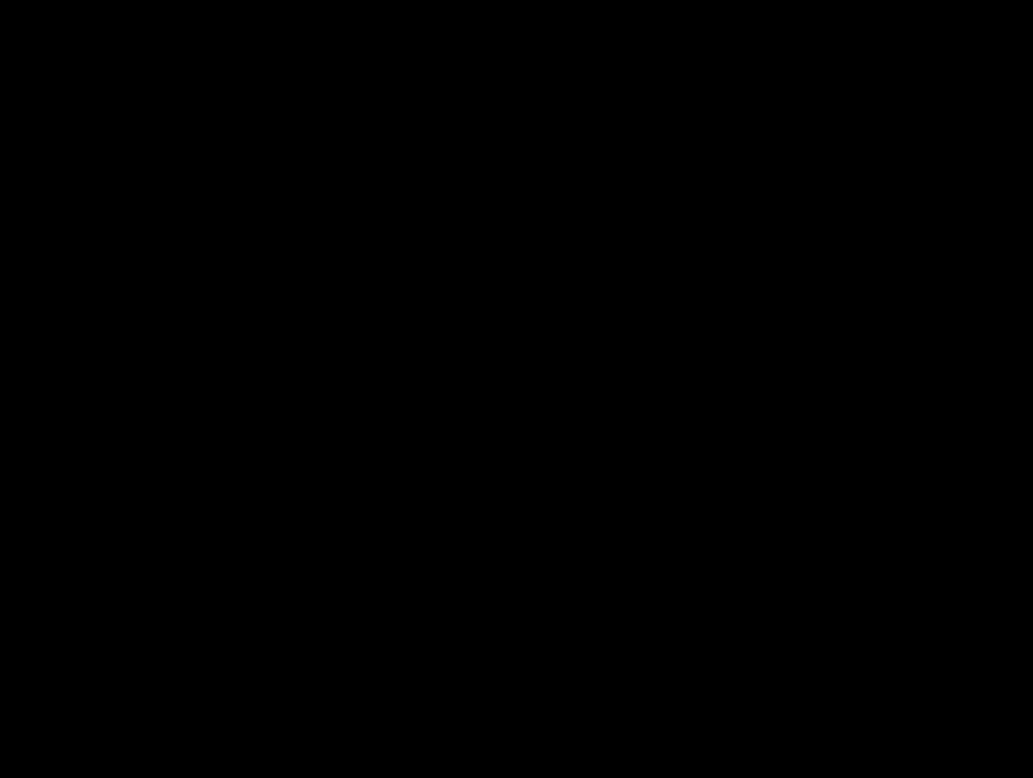
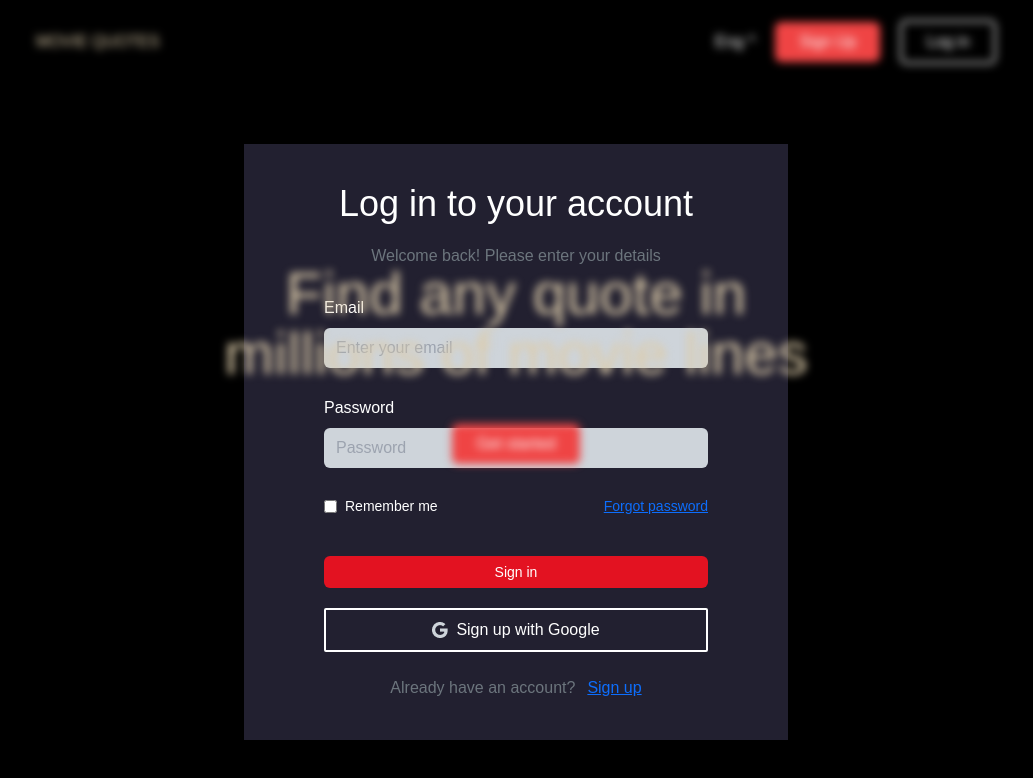
Before and after one commit to Pickle99/Epic-Movie-Quotes-Front, a Vue app: page /login in a window 1280 px wide. Shown: the top 778 px of the page, without its empty margins (124-1157 px from the left). Built offline with nearby package versions, Linux system fonts and the light colour scheme; the HTML template or start-up script is replaced by a standard one.

Commit message:
feat: add login page

```diff
--- /dev/null
+++ b/src/components/LoginComponent.vue
@@ -0,0 +1,80 @@
+<template>
+  <LandingComponent :class="blur" />
+  <blur-panel>
+    <div class="text-center mb-7">
+      <h1 class="text-white text-4xl mb-5">Log in to your account</h1>
+      <p class="text-[#6C757D]">Welcome back! Please enter your details</p>
+    </div>
+    <form>
+      <div>
+        <div class="flex flex-row">
+          <label class="text-white mb-2" for="email">Email</label>
+        </div>
+        <Field
+          name="email"
+          class="bg-[#CED4DA] mb-7 px-3 py-2 rounded-md w-96"
+          placeholder="Enter your email"
+        />
+      </div>
+      <div>
+        <div class="flex flex-row">
+          <label class="text-white mb-2" for="password">Password</label>
+        </div>
+        <Field
+          name="password"
+          class="bg-[#CED4DA] mb-7 px-3 py-2 rounded-md w-96"
+          placeholder="Password"
+        />
+      </div>
+      <div class="text-sm flex justify-between">
+        <div class="flex items-center">
+          <input type="checkbox" />
+          <p class="text-white ml-2">Remember me</p>
+        </div>
+        <RouterLink class="underline text-[#0D6EFD]" to="forgotpassword"
+          >Forgot password</RouterLink
+        >
+      </div>
+      <div class="flex justify-center flex-col">
+        <button
+          class="mt-10 text-white text-sm px-[10.5rem] py-1.5 bg-[#E31221] rounded-md"
+        >
+          Sign in
+        </button>
+        <button
+          class="flex items-center justify-center text-white mt-5 border-white border-2 py-2 rounded-sm"
+        >
+          <img class="mr-2" src="@/assets/images/google.png" alt="img" /> Sign
+          up with Google
+        </button>
+      </div>
+      <div class="flex justify-center mt-6">
+        <p class="text-[#6C757D]">Already have an account?</p>
+        <RouterLink
+          class="text-[#0D6EFD] underline ml-3"
+          :to="{ name: 'register' }"
+          >Sign up</RouterLink
+        >
+      </div>
+    </form>
+  </blur-panel>
+</template>
+<script>
+import BlurPanel from "@/components/BlurPanel.vue";
+import LandingComponent from "@/components/LandingComponent.vue";
+import { Form, Field, ErrorMessage } from "vee-validate";
+export default {
+  components: {
+    BlurPanel,
+    LandingComponent,
+    Form,
+    Field,
+    ErrorMessage,
+  },
+  data() {
+    return {
+      blur: "blur-sm",
+    };
+  },
+};
+</script>
--- /dev/null
+++ b/src/components/pages/LoginPage.vue
@@ -0,0 +1,9 @@
+<template>
+  <LoginComponent />
+</template>
+<script>
+import LoginComponent from "@/components/LoginComponent.vue";
+export default {
+  components: { LoginComponent },
+};
+</script>
--- a/src/views/AuthView.vue
+++ b/src/views/AuthView.vue
@@ -1,3 +1,10 @@
 <template>
-  <h1>Auth View</h1>
+  <LoginPage />
 </template>
+
+<script>
+import LoginPage from "@/components/pages/LoginPage.vue";
+export default {
+  components: { LoginPage },
+};
+</script>
```
